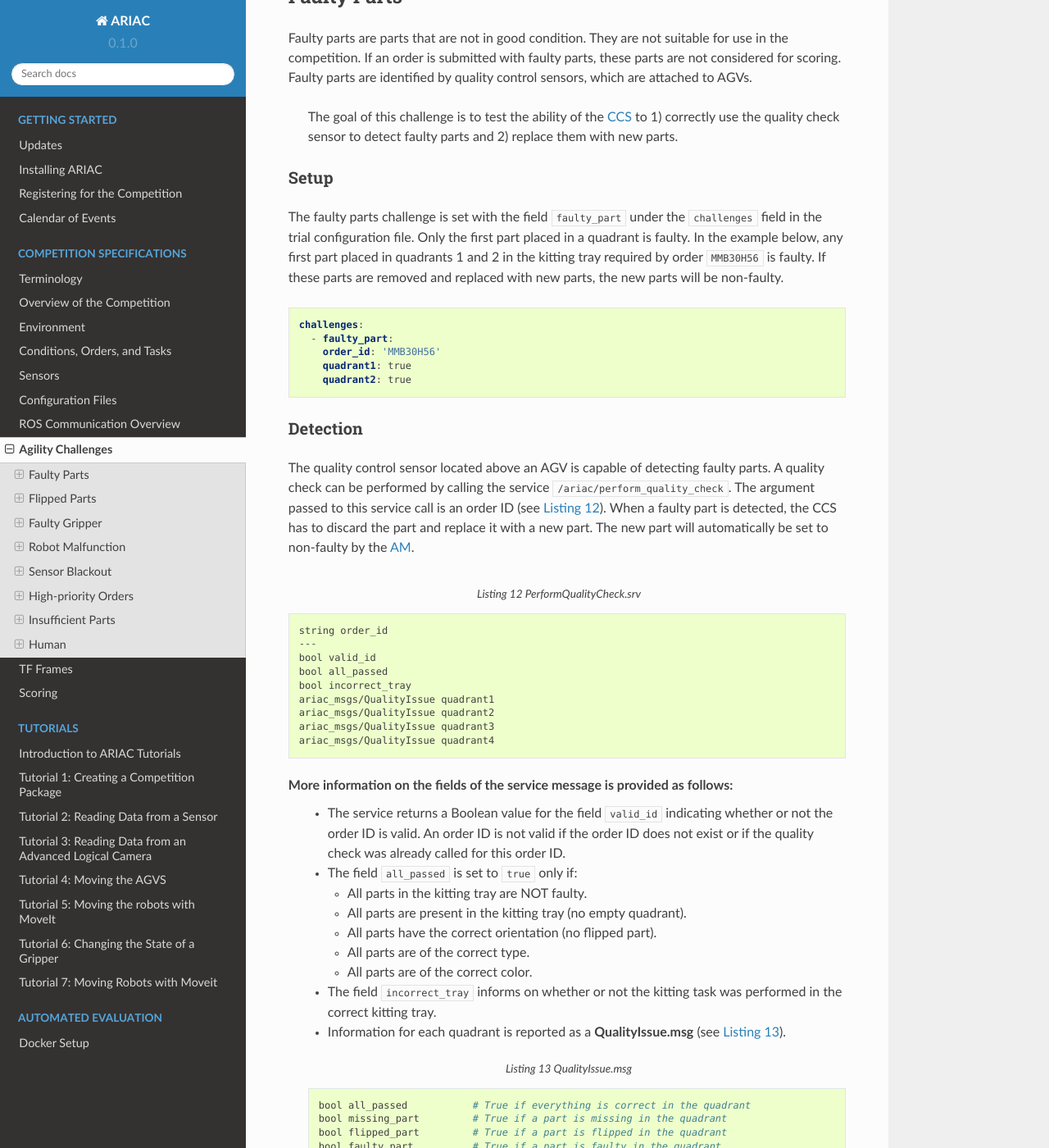
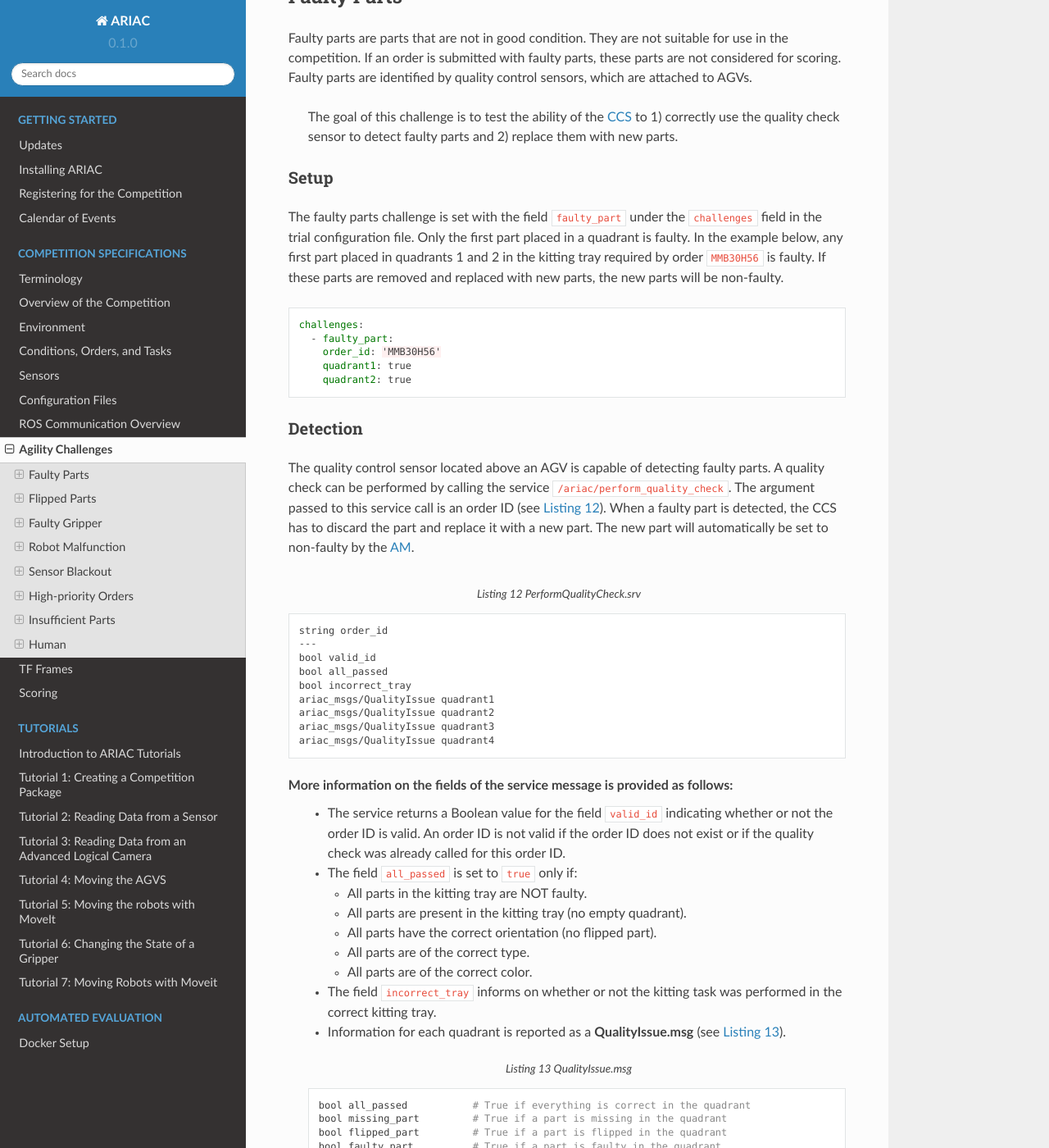
Before and after one commit to usnistgov/ARIAC, a Sphinx documentation site: the page built from docs/competition/challenges.rst, in a window 1280 px wide and 1400 px high, scrolled down 378 px. Shown: the whole window at 82% size. Built offline with Sphinx 7.4.7 and the Read the Docs theme 2.0.0, drawn with Linux system fonts in a browser that asks for light colours.

Commit message:
tutorial1

```diff
--- a/docs/conf.py
+++ b/docs/conf.py
@@ -36,7 +36,7 @@ templates_path = ['_templates']
 html_theme = 'sphinx_rtd_theme'
 # The name of the Pygments (syntax highlighting) style to use.
 
-pygments_style = 'sphinx'
+pygments_style = 'colorful'
 
 source_suffix = ['.rst', '.md']
 
--- a/docs/custom/css/custom.css
+++ b/docs/custom/css/custom.css
@@ -2,10 +2,10 @@
     max-width: 80% !important;
 }
 
-code.literal {
+/* code.literal {
     color: #404040 !important;
     background-color: #fbfbfb !important;
-}
+} */
 
 /* body {
     counter-reset: h1
```
